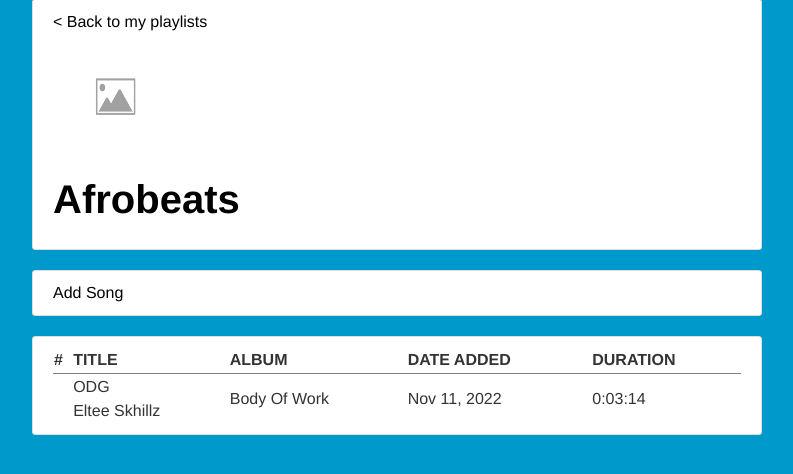
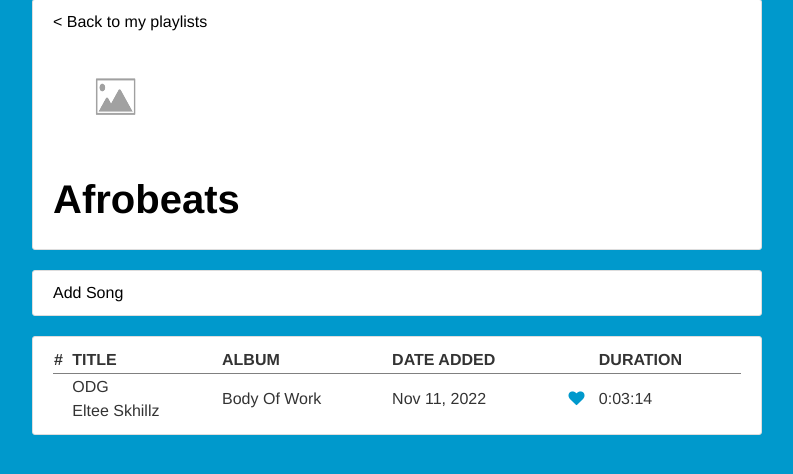
Before and after one commit to sinead-obeng/COM2025_CW, a Django app: page /1/ in a window 1280 px wide. Shown: the part 81-555 px from the top of the page, without its empty margins (53-846 px from the left). Run offline with Django 3.2, Linux system fonts and the light colour scheme; data comes from the database, SQL or seed files in the repository; both versions use the stored data as it was after the commit; some libraries are stand-ins or nearby versions.

Commit message:
Little tweaks

```diff
--- a/projectsite/home/static/home/main.css
+++ b/projectsite/home/static/home/main.css
@@ -137,3 +137,13 @@
 .account-heading {
   font-size: 2.5rem;
 }
+
+i.fa {
+    color: #0099cc;
+    cursor: pointer;
+    user-select: none;
+}
+
+.fa:hover {
+    transform: scale(1.25);
+}
--- a/projectsite/home/templates/home/base.html
+++ b/projectsite/home/templates/home/base.html
@@ -13,6 +13,8 @@
     <link rel="stylesheet" type="text/css" href="{% static 'home/main.css' %}">
 
     <link rel="stylesheet" href = "https://fonts.googleapis.com/css?family=Play">
+
+    <link rel="stylesheet" href="https://cdnjs.cloudflare.com/ajax/libs/font-awesome/4.7.0/css/font-awesome.min.css">
 
     {% if title %}
         <title>Title - {{ title }}</title>
@@ -81,5 +83,6 @@
     <script src="https://code.jquery.com/jquery-3.2.1.slim.min.js" integrity="sha384-KJ3o2DKtIkvYIK3UENzmM7KCkRr/rE9/Qpg6aAZGJwFDMVNA/GpGFF93hXpG5KkN" crossorigin="anonymous"></script>
     <script src="https://cdn.jsdelivr.net/npm/popper.js@1.12.9/dist/umd/popper.min.js" integrity="sha384-ApNbgh9B+Y1QKtv3Rn7W3mgPxhU9K/ScQsAP7hUibX39j7fakFPskvXusvfa0b4Q" crossorigin="anonymous"></script>
     <script src="https://cdn.jsdelivr.net/npm/bootstrap@4.0.0/dist/js/bootstrap.min.js" integrity="sha384-JZR6Spejh4U02d8jOt6vLEHfe/JQGiRRSQQxSfFWpi1MquVdAyjUar5+76PVCmYl" crossorigin="anonymous"></script>
+    <script type="text/javascript" src="{{ STATIC_URL }} /static/jquery-1.8.0.js"></script>
 </body>
 </html>
--- a/projectsite/music/templates/music/displayplaylist.html
+++ b/projectsite/music/templates/music/displayplaylist.html
@@ -20,6 +20,7 @@
                     <th>TITLE</th>
                     <th>ALBUM</th>
                     <th>DATE ADDED</th>
+                    <th></th>
                     <th>DURATION</th>
                 </tr>
                 {% for song in songs %}
@@ -28,10 +29,16 @@
                             <td>{{ song.song_title }} <br> {{ song.artist }}</td>
                             <td>{{ song.album_title }}</td>
                             <td>{{ song.date_added|date:"M n, Y" }}</td>
+                            <td><i onclick="myFunction(this)" class="fa fa-heart"></i></td>
                             <td>{{ song.duration }}</td>
                         </tr>
                 {% endfor %}
             </table>
+            <script>
+                function myFunction(x) {
+                  x.classList.toggle("fa-heart-o");
+                }
+            </script>
         </div>
     {% endif %}
 {% endblock content %}
```
Also changed, not shown: projectsite/db.sqlite3.
